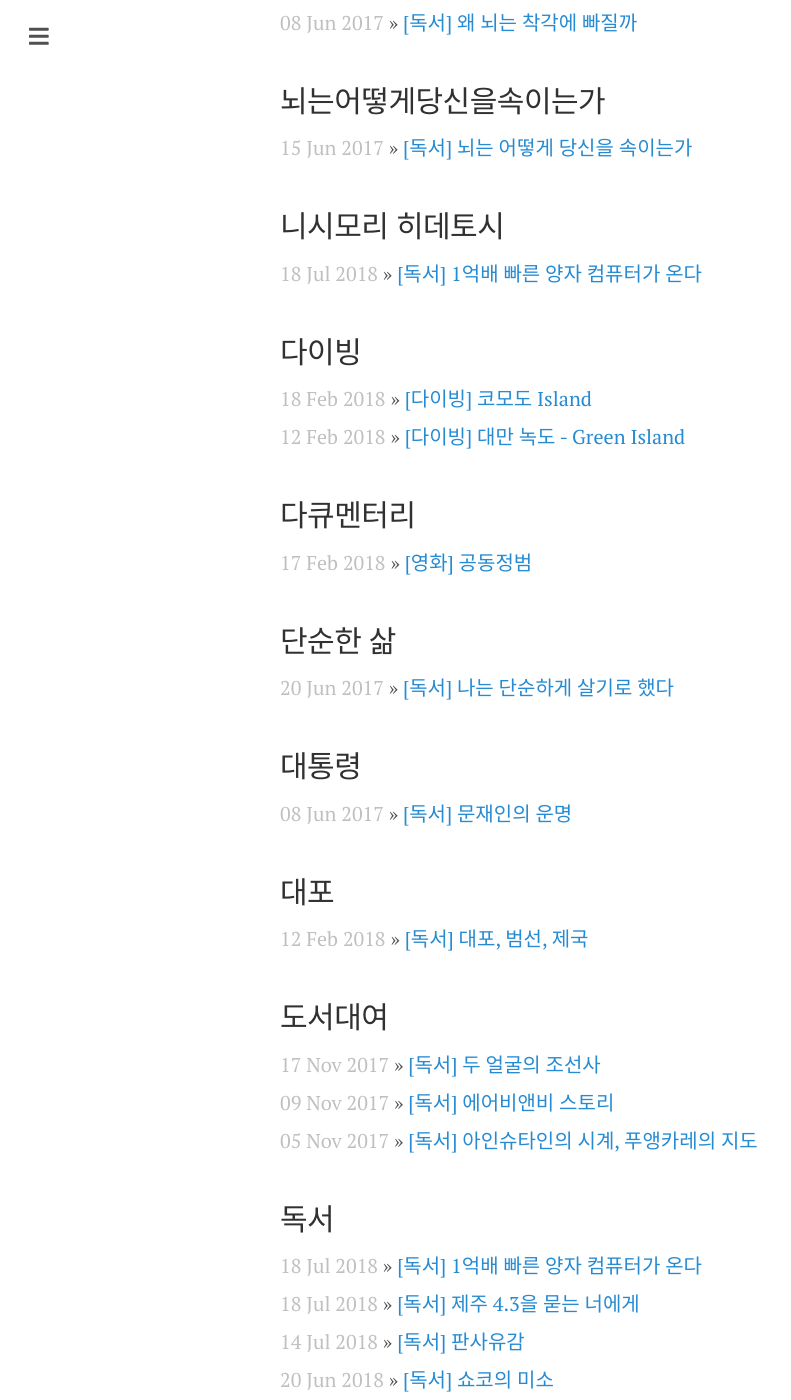
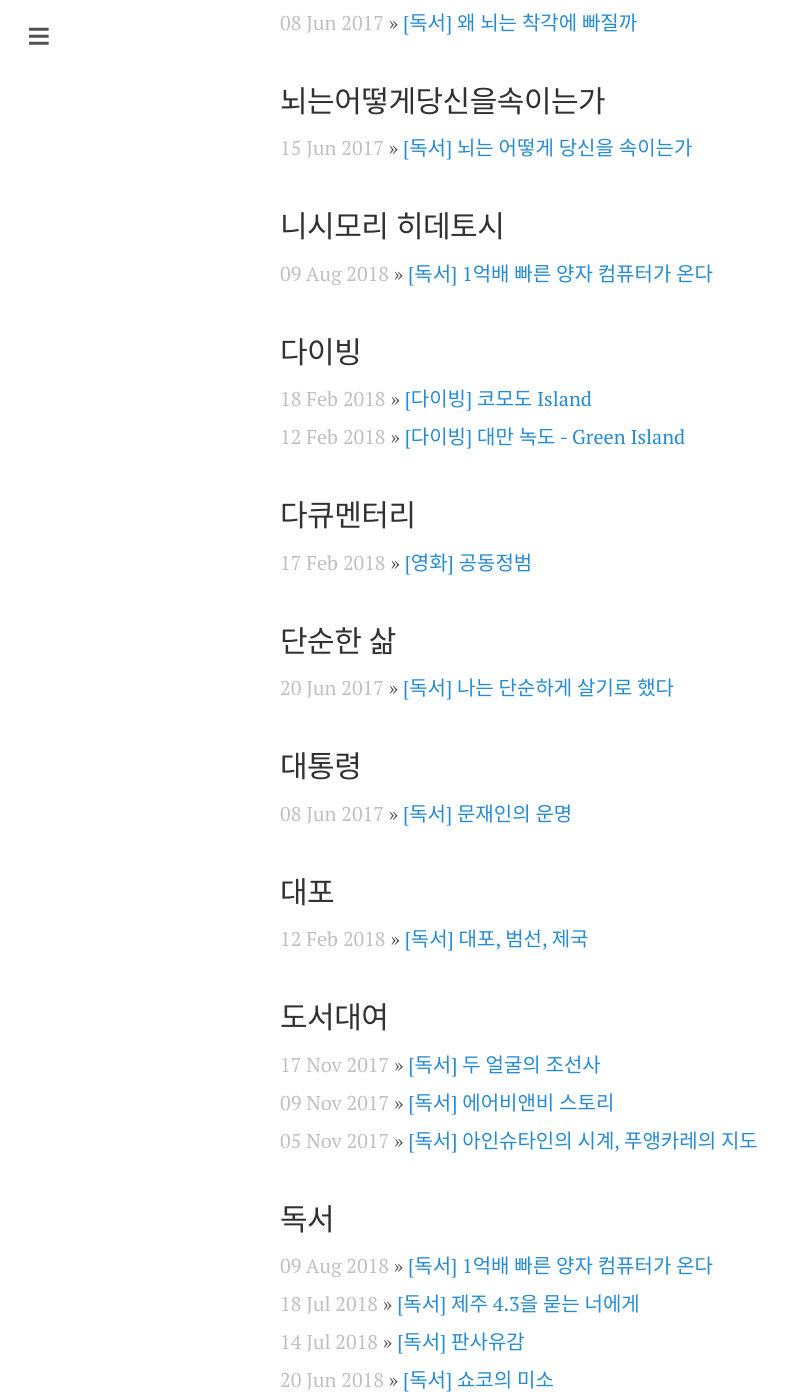
Before and after one commit to lionkang/lionkang.github.io, a Jekyll site: the page built from tags.md, in a window 1280 px wide and 1400 px high, scrolled down 21168 px. Shown: the whole window, without its empty margins (0-791 px from the left). Built offline with Jekyll 4.4.1, drawn with Linux system fonts in a browser that asks for light colours; nearby versions of some CDN libraries; comment, search, counter and statistics services are not loaded; some of the changed text lies outside the part shown.

Commit message:
reading contents updated

```diff
--- a/_posts/2018-08-08-reading-ITStory_Quantum.markdown
+++ b/_posts/2018-08-08-reading-ITStory_Quantum.markdown
@@ -1,7 +1,7 @@
 ---
 layout: post
 title: "[독서] 1억배 빠른 양자 컴퓨터가 온다"
-date: 2018-07-18 14:03:59 +0900
+date: 2018-08-09 22:03:59 +0900
 tags: [reading, 독서, 컴퓨터, 양자, 양자역학, 니시모리 히데토시, 인공지능, 어닐링, D-Wave]
 categories: reading
 comments: true
```
